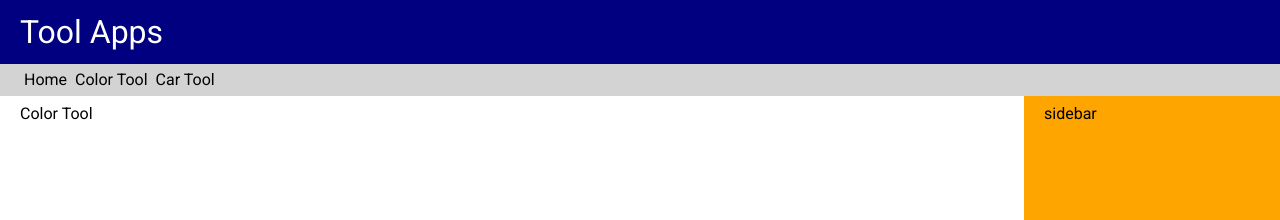
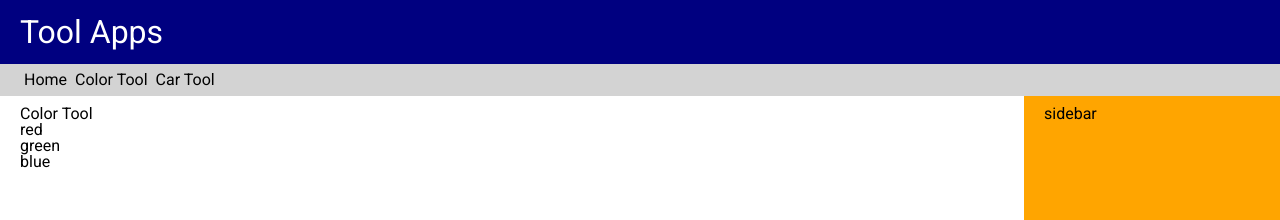
Before and after one commit to t4d-classes/bootcamp_01312022, a JavaScript app in the folder demo-app/: page /color-tool in a window 1280 px wide. Shown: the top 220 px of the page. Built offline with nearby package versions, Linux system fonts and the light colour scheme.

Commit message:
add exercise 1

```diff
--- a/demo-app/src/components/CarTool.js
+++ b/demo-app/src/components/CarTool.js
@@ -3,7 +3,9 @@
 export const CarTool = () => {
 
   return (
-    <h2>Car Tool</h2>
+    <header>
+      <h2>Car Tool</h2>
+    </header>
   );
 
 };
--- a/demo-app/src/components/ColorTool.js
+++ b/demo-app/src/components/ColorTool.js
@@ -1,8 +1,22 @@
 
 export const ColorTool = () => {
 
+  // return React.createElement(
+  //   React.Fragment,
+  //   React.createElement('header', /* stuff */),
+  //   React.createElement('ul', /* stuff */));
+
   return (
-    <h2>Color Tool</h2>
+    <>
+      <header>
+        <h2>Color Tool</h2>
+      </header>
+      <ul>
+        <li>red</li>
+        <li>green</li>
+        <li>blue</li>
+      </ul>
+    </>
   );
 
 };
```
Also changed, not shown: demo-app/exercises/exercise-1.md (added, +13 -0 lines).
